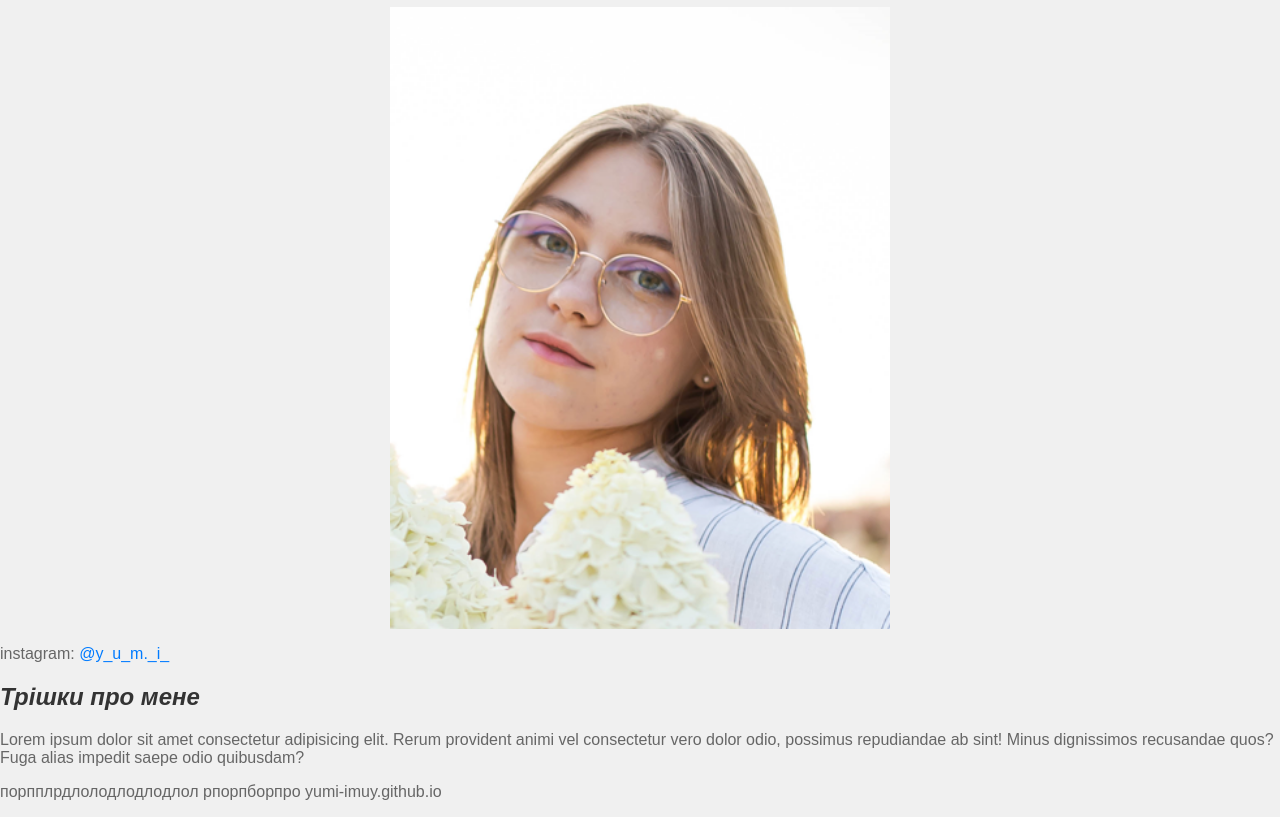
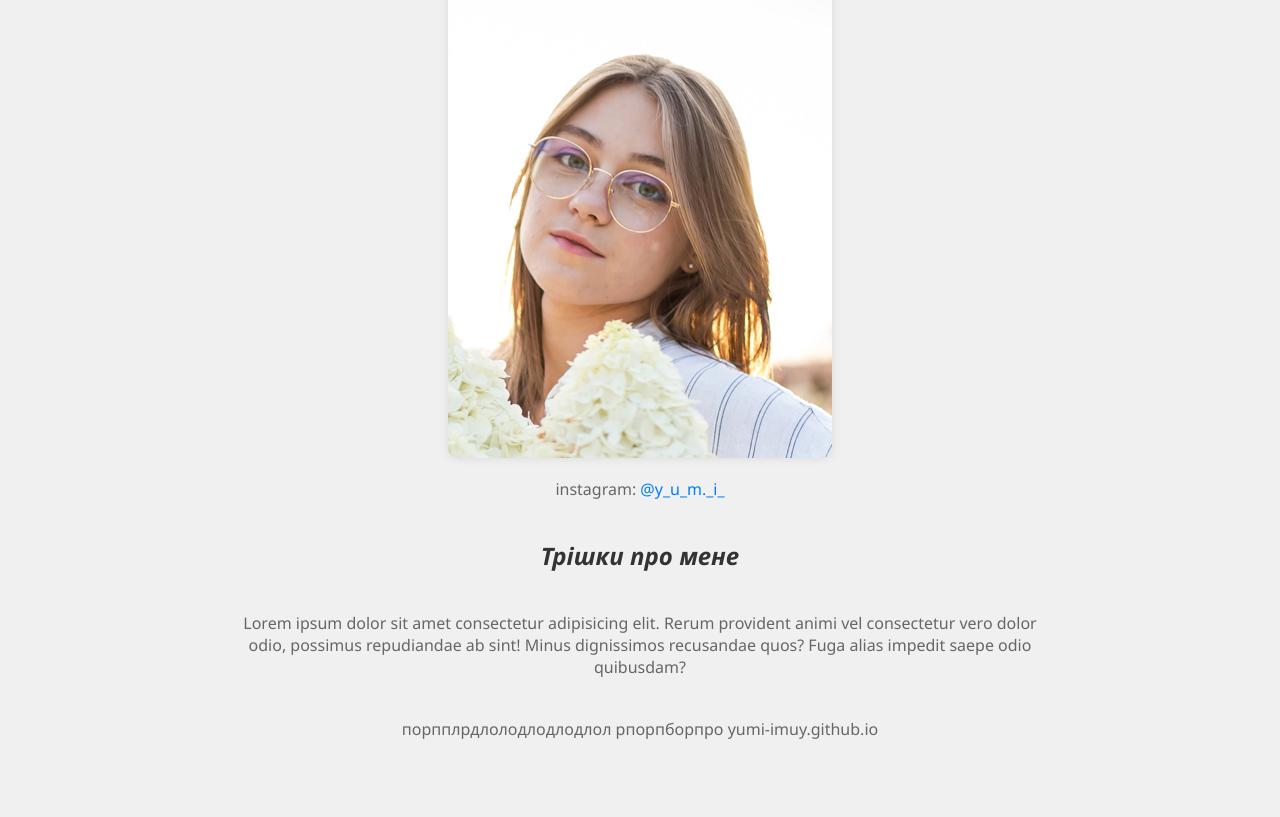
Before and after one commit to Yumi-imuY/yumi-imuy.github.io, a plain HTML site: page index.html in a window 1280 px wide. Shown: the part 73-890 px from the top of the page. After the commit the page ends 813 px from the top, so only its background shows below. Drawn offline with Linux system fonts and the light colour scheme.

Commit message:
Update index.html

```diff
--- a/index.html
+++ b/index.html
@@ -4,16 +4,25 @@
     <title>designn</title>
     <style>
       body {
-        font-family: Arial, sans-serif;
+        font-family: 'Segoe UI', Tahoma, Geneva, Verdana, sans-serif;
         margin: 0;
         padding: 0;
         background-color: #f0f0f0;
+        color: #333;
+        display: flex;
+        flex-direction: column;
+        align-items: center;
+        justify-content: center;
+        height: 100vh;
+        text-align: center;
       }
       h1, h2 {
         color: #333;
       }
       p {
         color: #666;
+        max-width: 800px;
+        margin: 20px auto;
       }
       a {
         color: #007BFF;
@@ -25,13 +34,17 @@
       img {
         display: block;
         margin: 0 auto;
+        width: 30%;
+        border-radius: 10px;
+        box-shadow: 0 0 10px rgba(0,0,0,0.1);
       }
     </style>
   </head>
   <body>
     <h1>Привітики, я дизайнер Надія</h1>
 
-    <img src="images/me3.PNG" width="500" />
+    <img src="images/me3.PNG" />
+
     <p>
       instagram:
       <a href="https://www.instagram.com/y_u_m._i_" target="_blank">@y_u_m._i_</a>
```
